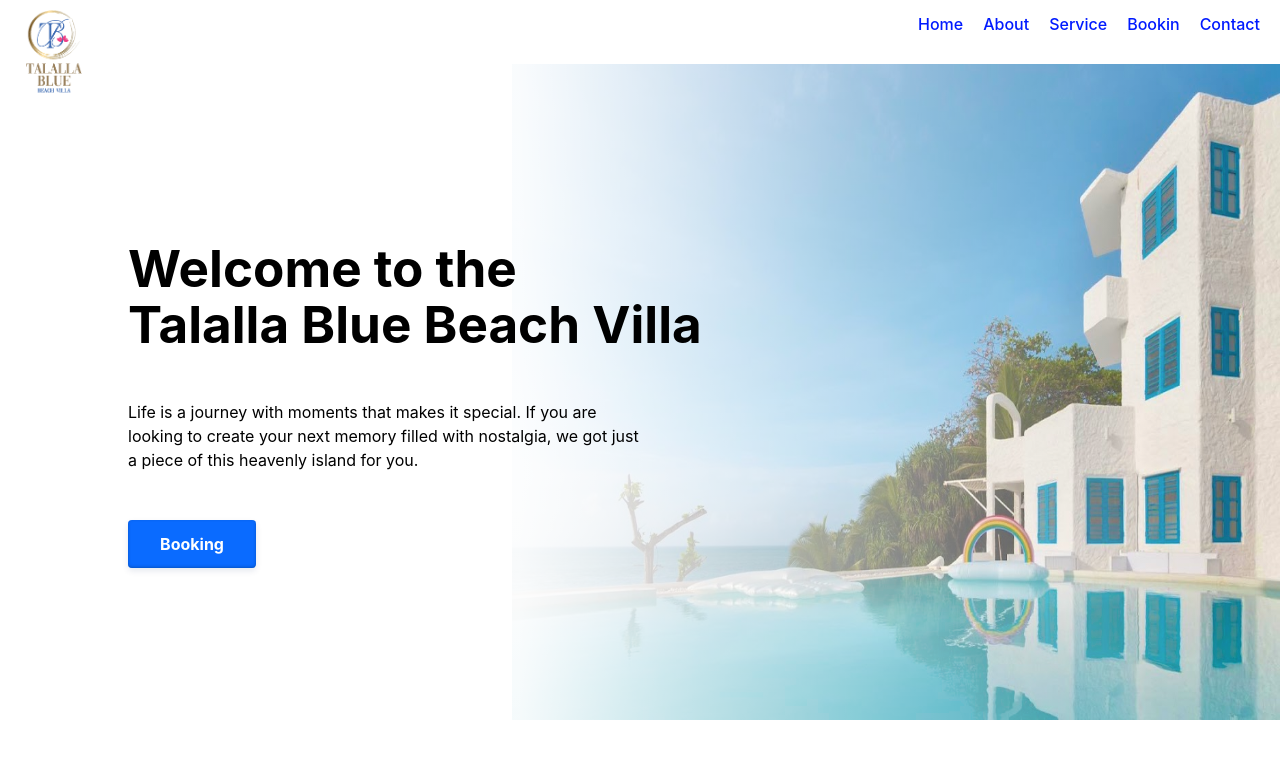
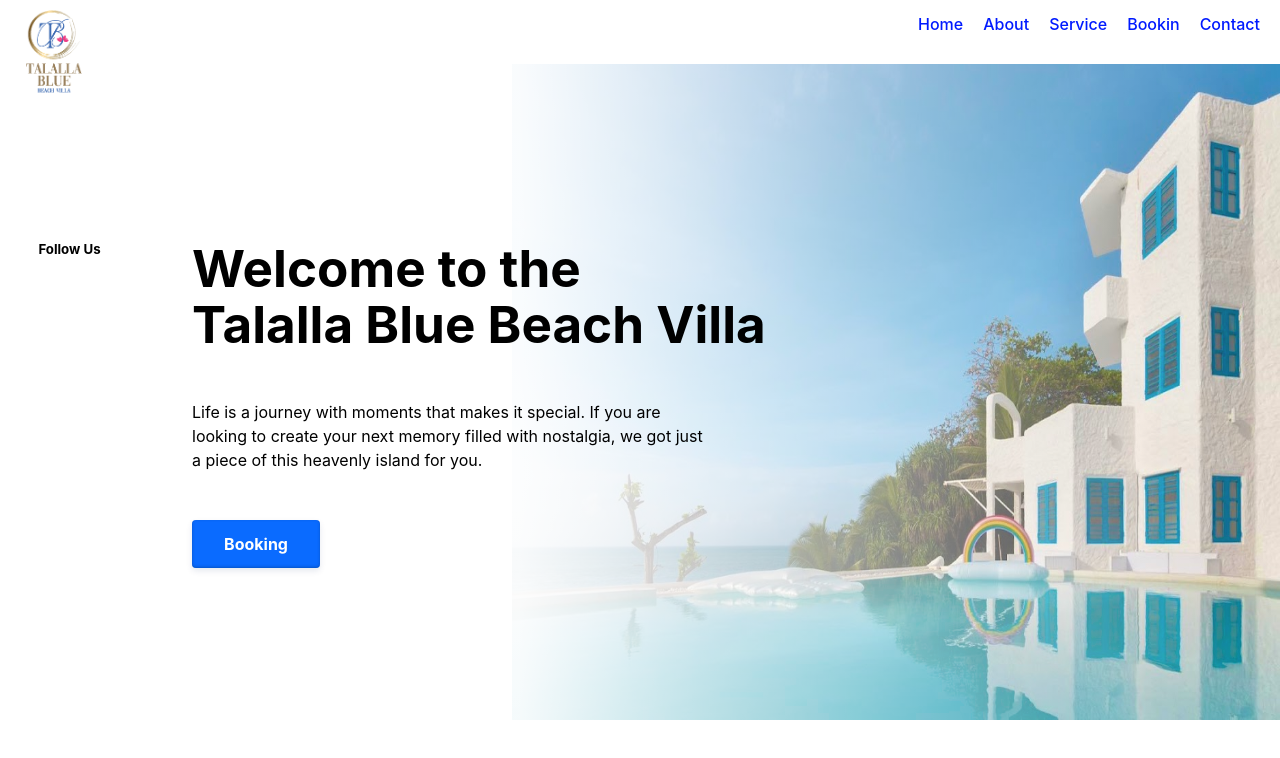
Before and after one commit to DonShanilka/Talalla-Blue-Beach-Villa, a React (Vite) app: page / in a window 1280 px wide. Shown: the top 758 px of the page. Built offline with nearby package versions, Linux system fonts and the light colour scheme; a web font is replaced by a local one.

Commit message:
update home page para css

```diff
--- a/src/pages/home/Home.jsx
+++ b/src/pages/home/Home.jsx
@@ -16,6 +16,11 @@ const Home = () => {
                     <p>Life is a journey with moments that makes it special. If you are looking to create your next memory filled with nostalgia, we got just a piece of this heavenly island for you.</p>
                     <button className='booking-button'>Booking</button>
                 </div>
+                <h5 className='followus-h5'>Follow Us</h5>
+                <div className='followus-line'></div>
+            </div>
+            <div className='homePage-second-div'>
+
             </div>
         </>
     )
--- a/src/pages/home/home.css
+++ b/src/pages/home/home.css
@@ -41,7 +41,7 @@
 .details-section>h1 {
     position: absolute;
     top: 30%;
-    left: 10%;
+    left: 15%;
     color: black;
     text-align: left;
     z-index: 10;
@@ -50,7 +50,7 @@
 .details-section>p {
     position: absolute;
     top: 50%;
-    left: 10%;
+    left: 15%;
     color: black;
     text-align: left;
     z-index: 10;
@@ -78,7 +78,7 @@
     vertical-align: baseline;
     transition: all .2s cubic-bezier(.22, .61, .36, 1);
     top: 65%;
-    left: 10%;
+    left: 15%;
     height: 6%;
     width: 10%;
 }
@@ -87,3 +87,21 @@
     background-color: #004ab3;
     transform: translateY(-2px);
 }
+
+.homePage-second-div {
+    position: absolute;
+    height: 100%;
+    width: 100%;
+    top: 100%;
+    left: 0%;
+    background-color: #ffffff;
+}
+
+.followus-h5 {
+    position: absolute;
+    top: 30%;
+    left: 3%;
+    color: black;
+    text-align: left;
+    z-index: 10;
+}
```
